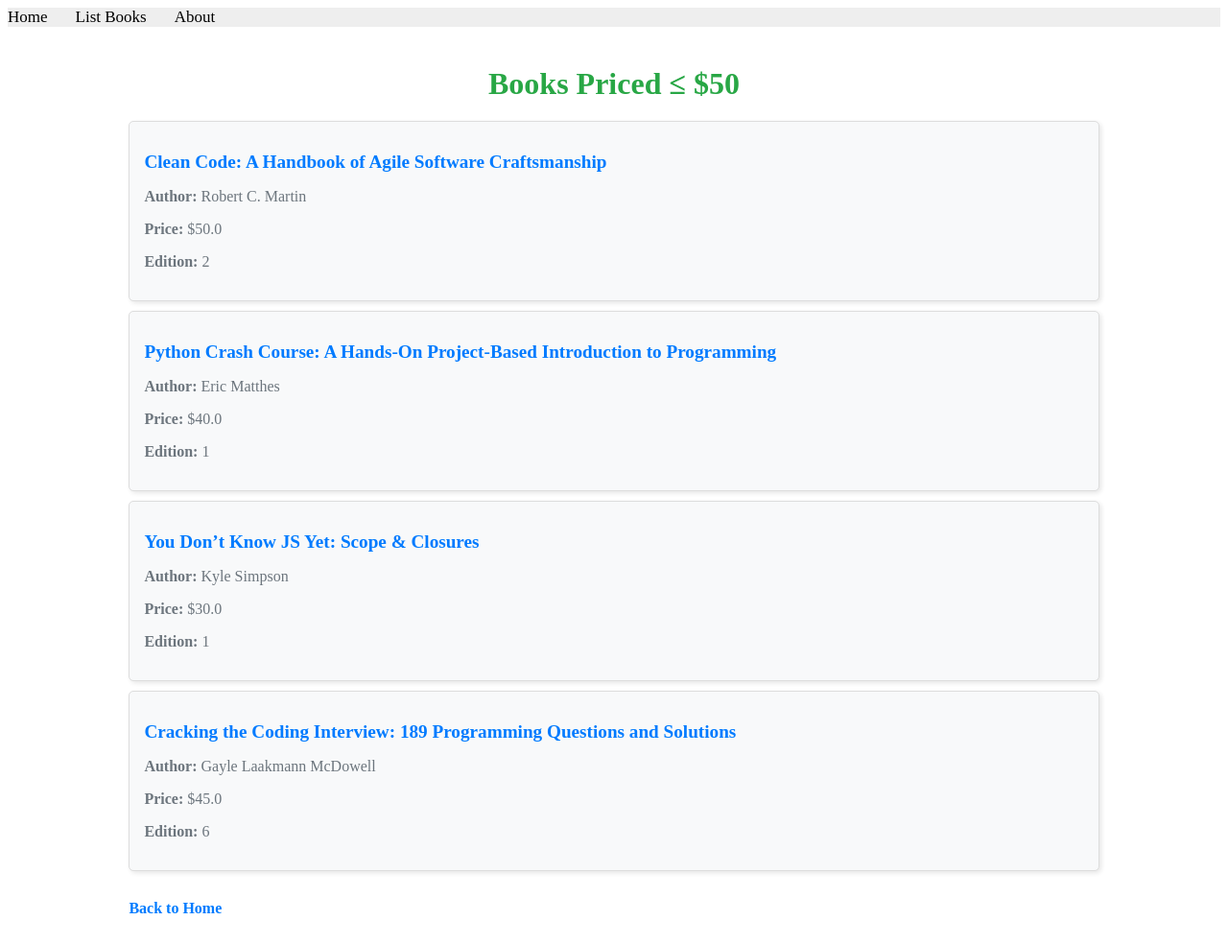
After one commit to s2lwacs/libraryproject, a Django app: page /books/lab8/task1/ in a window 1280 px wide. The commit adds this page. Shown: the whole page at 96% size. Run offline with Django 5.2, Linux system fonts and the light colour scheme; data comes from the database, SQL or seed files in the repository; both versions use the stored data as it was after the commit.

Commit message:
insert more data , and lab8 task1

```diff
--- a/libraryproject/apps/bookmodule/urls.py
+++ b/libraryproject/apps/bookmodule/urls.py
@@ -14,5 +14,6 @@
  path('insert_books/', views.insert_books, name='insert_books'),
   path('simple/query/', views.simple_query, name='books.simple_query'),
       path('complex/query/', views.lookup_query, name='books.lookup_query'),
+      path('lab8/task1/', views.task1, name='books.task1')
 
 ]
--- a/libraryproject/apps/bookmodule/views.py
+++ b/libraryproject/apps/bookmodule/views.py
@@ -1,4 +1,6 @@
 from django.shortcuts import render
+from django.db.models import Q
+
 from django.http import HttpResponse
 
 from apps.bookmodule.models import Book
@@ -31,15 +33,25 @@
 
     return render(request, 'bookmodule/search.html')
 def insert_books(request):
-    # Insert data using the Constructor method
-    book1 = Book(title='Continuous Delivery', author='J. Humble and D. Farley', price=120.00, edition=3)
-    book1.save()
+    # Comprehensive dataset of books
+    books = [
+        Book(title='Continuous Delivery', author='J. Humble and D. Farley', price=120.00, edition=3),
+        Book(title='Reversing: Secrets of Reverse Engineering', author='E. Eilam', price=97.00, edition=2),
+        Book(title='The Hundred-Page Machine Learning Book', author='Andriy Burkov', price=100.00, edition=4),
+        Book(title='Clean Code: A Handbook of Agile Software Craftsmanship', author='Robert C. Martin', price=50.00, edition=2),
+        Book(title='Design Patterns: Elements of Reusable Object-Oriented Software', author='Erich Gamma, Richard Helm, Ralph Johnson, John Vlissides', price=75.00, edition=1),
+        Book(title='Artificial Intelligence: A Modern Approach', author='Stuart Russell, Peter Norvig', price=150.00, edition=3),
+        Book(title='Introduction to Algorithms', author='Thomas H. Cormen, Charles E. Leiserson, Ronald L. Rivest, Clifford Stein', price=85.00, edition=4),
+        Book(title='The Pragmatic Programmer: Your Journey To Mastery', author='Andrew Hunt, David Thomas', price=65.00, edition=2),
+        Book(title='Python Crash Course: A Hands-On Project-Based Introduction to Programming', author='Eric Matthes', price=40.00, edition=1),
+        Book(title='You Don’t Know JS Yet: Scope & Closures', author='Kyle Simpson', price=30.00, edition=1),
+        Book(title='Deep Learning with Python', author='Francois Chollet', price=95.00, edition=2),
+        Book(title='Cracking the Coding Interview: 189 Programming Questions and Solutions', author='Gayle Laakmann McDowell', price=45.00, edition=6)
+    ]
 
-    book2 = Book(title='Reversing: Secrets of Reverse Engineering', author='E. Eilam', price=97.00, edition=2)
-    book2.save()
-
-    book3 = Book(title='The Hundred-Page Machine Learning Book', author='Andriy Burkov', price=100.00, edition=4)
-    book3.save()
+    # Save all books to the database
+    for book in books:
+        book.save()
 
     return HttpResponse("Books have been inserted successfully!")
 
@@ -55,6 +67,10 @@
         return render(request, 'bookmodule/bookList.html', {'books':mybooks})
     else:
         return render(request, 'bookmodule/index.html')
+
+def task1(request):
+    books = Book.objects.filter(Q(price__lte=50))
+    return render(request, 'bookmodule/task1.html', {'books': books})
 
 def aboutus(request):
     return render(request, 'bookmodule/aboutus.html')
--- a/libraryproject/apps/static/styles.css
+++ b/libraryproject/apps/static/styles.css
@@ -13,3 +13,55 @@
         .topnav a.active{
         color: #008CBA;
         }
+        .container {
+            width: 80%;
+            margin: 0 auto;
+            padding: 20px;
+        }
+        h1 {
+            color: #28a745;
+            text-align: center;
+            margin-bottom: 20px;
+        }
+        .book-item {
+            background-color: #f8f9fa;
+            margin: 10px 0;
+            padding: 15px;
+            border: 1px solid #ddd;
+            border-radius: 5px;
+            box-shadow: 2px 2px 5px rgba(0, 0, 0, 0.1);
+            transition: transform 0.2s, box-shadow 0.2s;
+        }
+        .book-item:hover {
+            transform: scale(1.02);
+            box-shadow: 4px 4px 10px rgba(0, 0, 0, 0.2);
+        }
+        .book-title {
+            font-size: 1.2em;
+            font-weight: bold;
+            color: #007bff;
+            text-decoration: none;
+        }
+        .book-title:hover {
+            text-decoration: underline;
+        }
+        .book-author,
+        .book-price,
+        .book-edition {
+            color: #6c757d;
+        }
+        .no-results {
+            text-align: center;
+            color: #dc3545;
+            font-size: 1.2em;
+        }
+        .back-link {
+            display: inline-block;
+            margin-top: 20px;
+            color: #007bff;
+            text-decoration: none;
+            font-weight: bold;
+        }
+        .back-link:hover {
+            text-decoration: underline;
+        }
--- /dev/null
+++ b/libraryproject/apps/templates/bookmodule/task1.html
@@ -0,0 +1,23 @@
+{% extends "bookmodule/layouts/base.html" %}
+{% load static %}
+{% block title %} Books Priced ≤ $50 {% endblock title %}
+{% block stylesheets %}
+{% endblock stylesheets %}
+{% block content %}
+<div class="container">
+    <h1>Books Priced ≤ $50</h1>
+    {% if books %}
+        {% for book in books %}
+            <div class="book-item">
+                <p><a href="{% url 'books.view_one_book' book.id %}" class="book-title">{{ book.title }}</a></p>
+                <p class="book-author"><strong>Author:</strong> {{ book.author }}</p>
+                <p class="book-price"><strong>Price:</strong> ${{ book.price }}</p>
+                <p class="book-edition"><strong>Edition:</strong> {{ book.edition }}</p>
+            </div>
+        {% endfor %}
+    {% else %}
+        <p class="no-results">No books priced at or below $50.</p>
+    {% endif %}
+    <a href="{% url 'books.index' %}" class="back-link">Back to Home</a>
+</div>
+{% endblock content %}
```
Also changed, not shown: libraryproject/db.sqlite3.
